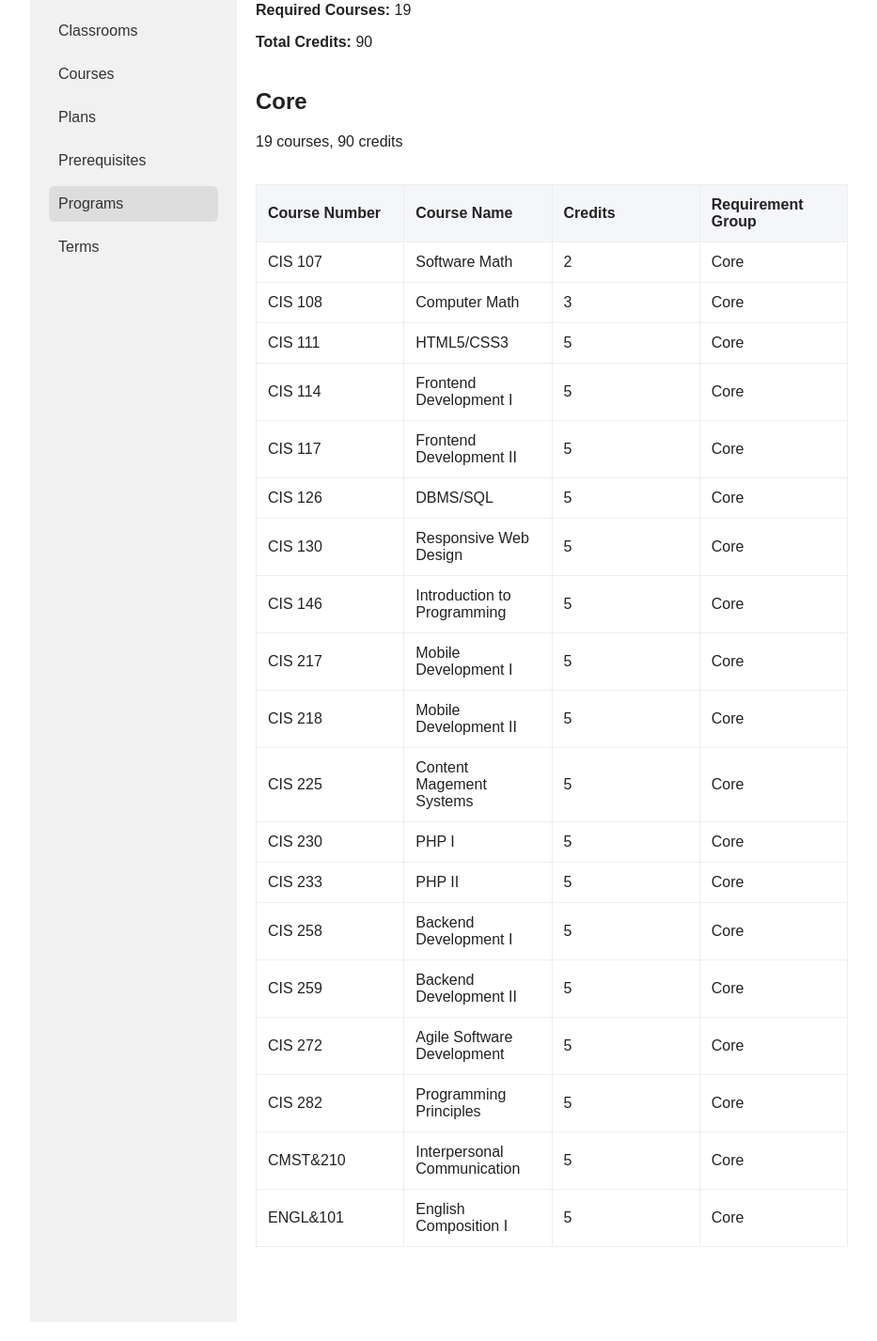
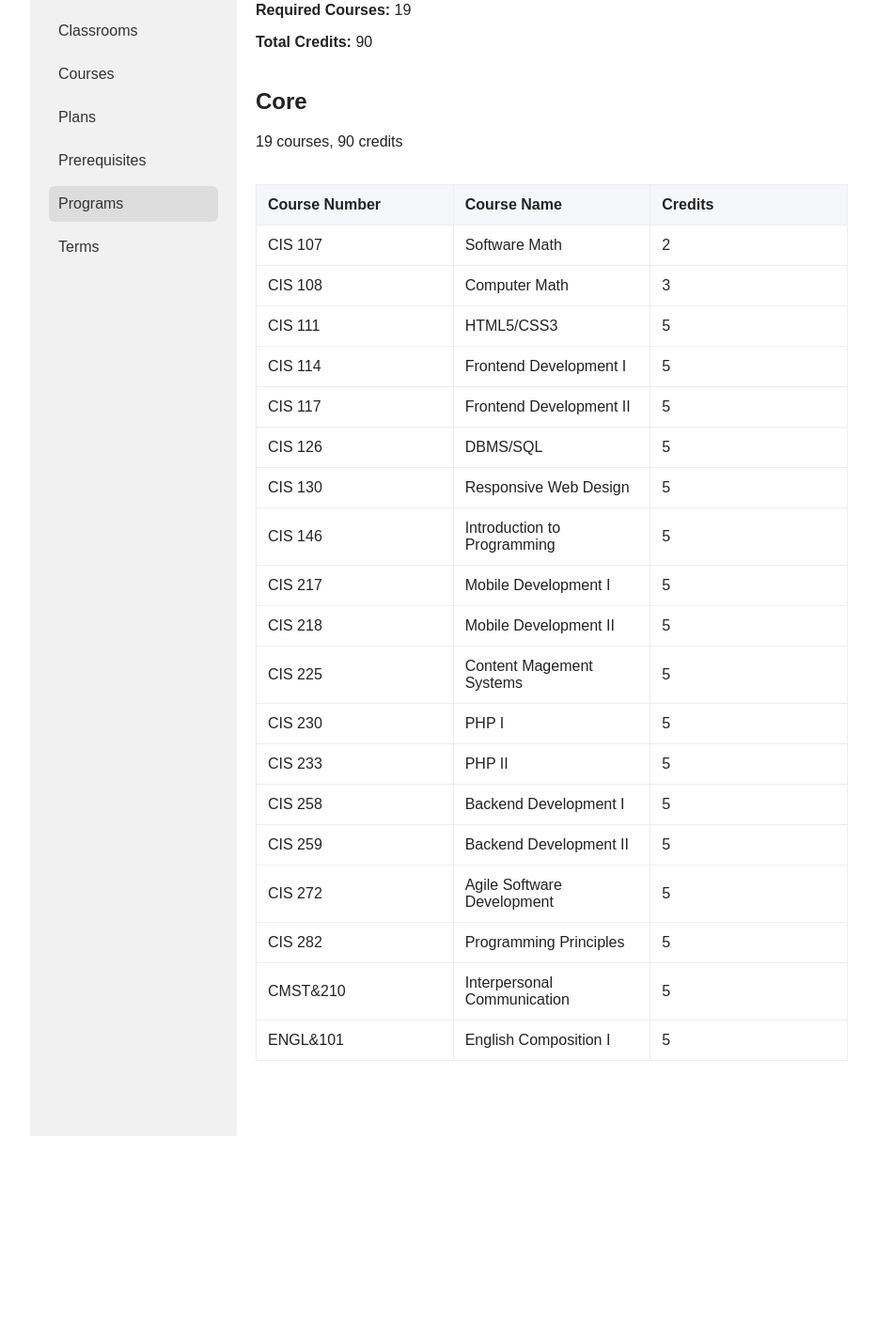
Before and after one commit to Krysta-Hayward/degree-planner, a Laravel app: a page that uses resources/views/admin/programs/program-details.blade.php in a window 1280 px wide. Shown: the part 602-2029 px from the top of the page at 94% size, without its empty margins (28-961 px from the left). After the commit the page ends 1811 px from the top, so only its background shows below. Run offline with Laravel 12, Linux system fonts and the light colour scheme; a user stored in the database is signed in; data comes from the database, SQL or seed files in the repository; data that the repository does not hold is empty; parts of the project's set-up code (start-up, migrations or seed data) failed here and were passed over.

Commit message:
Removed last edits, chose a program that had all core and didnt realize in testing lol

```diff
--- a/resources/views/admin/programs/program-details.blade.php
+++ b/resources/views/admin/programs/program-details.blade.php
@@ -48,7 +48,6 @@
                                     <th>Course Number</th>
                                     <th>Course Name</th>
                                     <th>Credits</th>
-                                    <th>Requirement Group</th>
                                 </tr>
                             </thead>
 
@@ -58,7 +57,6 @@
                                         <td>{{ $program->courseDetails?->courseNumber ?? 'Unknown course' }}</td>
                                         <td>{{ $program->courseDetails?->name ?? 'Unknown course' }}</td>
                                         <td>{{ $program->courseDetails?->credits ?? 0 }}</td>
-                                        <td>{{ $program->courseDetails?->requirement_group ?: 'Core' }}</td>
                                     </tr>
                                 @endforeach
                             </tbody>
```
